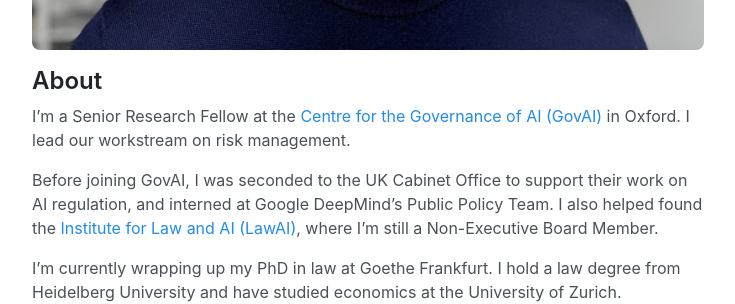
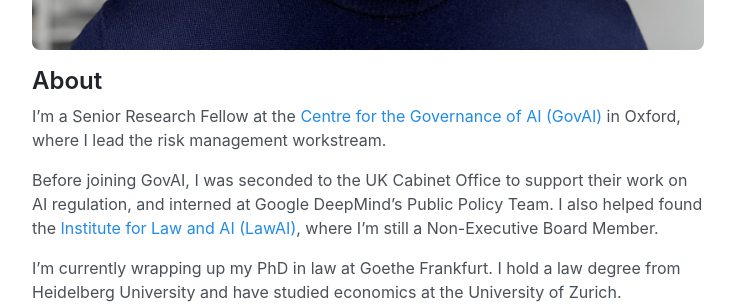
Before and after one commit to jonasschuett/jonasschuett.github.io, a Jekyll site: the page built from _posts/2020-04-04-introduction.md, in a window 1280 px wide and 900 px high, scrolled down 474 px. Shown: the part 154-458 px from the top of the window, without its empty margins (272-1007 px from the left). Built offline with Jekyll 4.4.1, drawn with Linux system fonts in a browser that asks for light colours; nearby versions of some CDN libraries.

Commit message:
Update 2020-04-04-introduction.md

```diff
--- a/_posts/2020-04-04-introduction.md
+++ b/_posts/2020-04-04-introduction.md
@@ -6,7 +6,7 @@ layout: page
 
 ## About
 
-I'm a Senior Research Fellow at the [Centre for the Governance of AI (GovAI)](https://www.governance.ai/) in Oxford. I lead our workstream on risk management.
+I'm a Senior Research Fellow at the [Centre for the Governance of AI (GovAI)](https://www.governance.ai/) in Oxford, where I lead the risk management workstream.
 
 Before joining GovAI, I was seconded to the UK Cabinet Office to support their work on AI regulation, and interned at Google DeepMind’s Public Policy Team. I also helped found the [Institute for Law and AI (LawAI)](https://law-ai.org/), where I'm still a Non-Executive Board Member.
 
```
